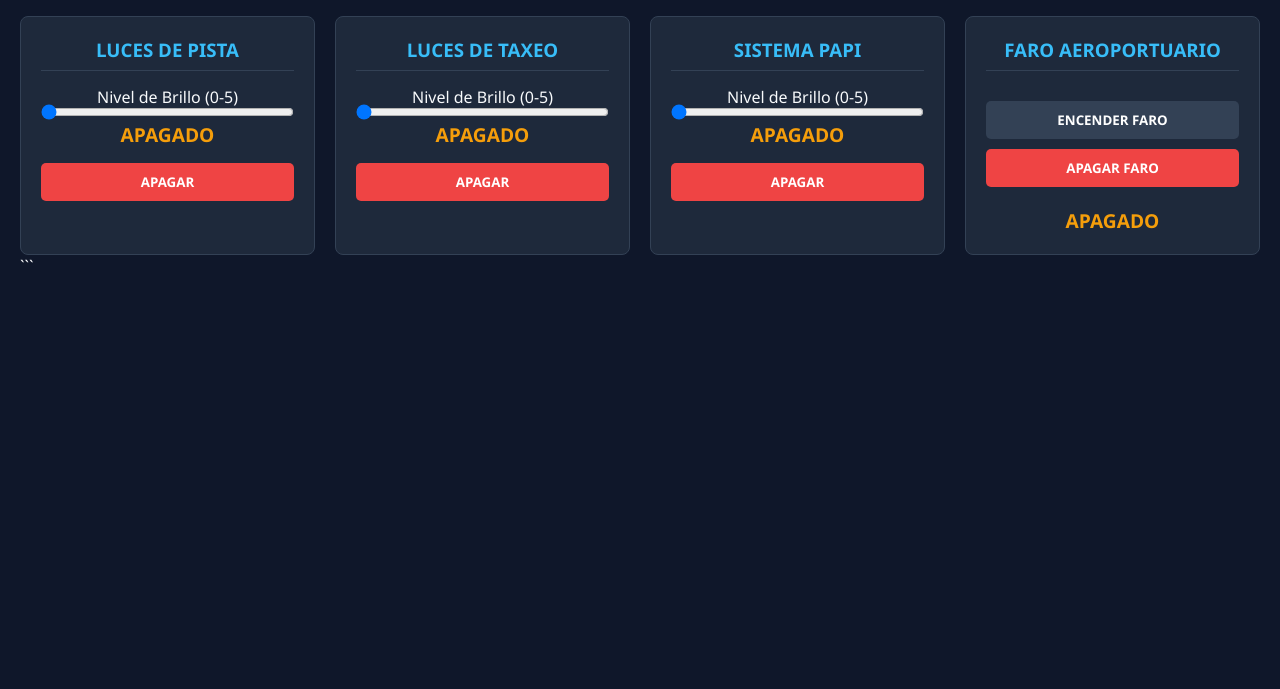
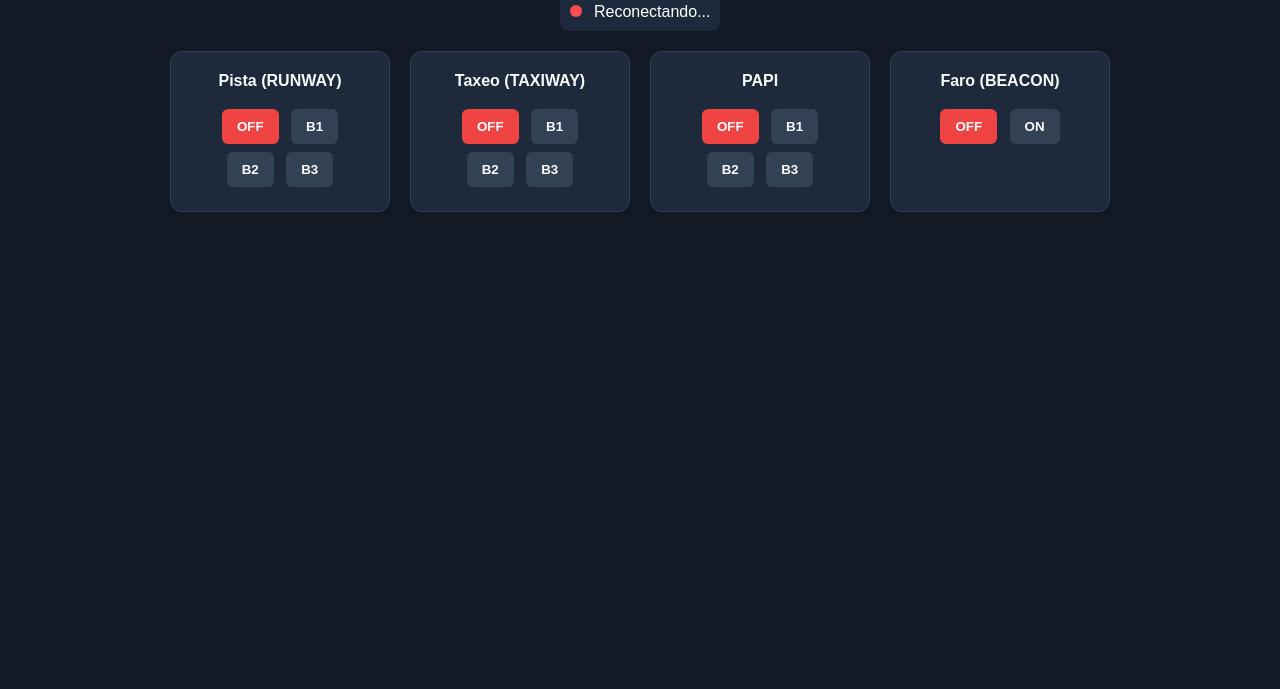
Before and after one commit to johnsalazar-plex/ccr-santa-elena, a website: page public/index.html in a window 1280 px wide. Shown: the part 111-800 px from the top of the page. Drawn offline with Linux system fonts and the light colour scheme.

Commit message:
Refactor HTML structure and styles for UI

````diff
--- a/public/index.html
+++ b/public/index.html
@@ -1,4 +1,3 @@
-```html
 <!DOCTYPE html>
 <html lang="es">
 <head>
@@ -6,151 +5,129 @@
   <meta name="viewport" content="width=device-width, initial-scale=1.0">
   <title>CCR - Aeropuerto Santa Elena</title>
   <style>
-    * { box-sizing: border-box; font-family: 'Segoe UI', Tahoma, Geneva, Verdana, sans-serif; margin: 0; padding: 0; }
-    body { background-color: #0f172a; color: #f8fafc; padding: 20px; }
-    .header { background-color: #1e293b; padding: 15px 20px; border-radius: 8px; display: flex; justify-content: space-between; align-items: center; margin-bottom: 20px; border: 1px solid #334155; }
-    .user-badge { background-color: #0284c7; padding: 6px 12px; border-radius: 20px; font-weight: bold; font-size: 0.85rem; }
-    .status-badge { padding: 6px 12px; border-radius: 20px; font-weight: bold; font-size: 0.85rem; background-color: #dc2626; }
-    .status-online { background-color: #16a34a; }
-    .title-box { text-align: center; margin-bottom: 20px; }
-    .grid { display: grid; grid-template-columns: repeat(auto-fit, minmax(280px, 1fr)); gap: 20px; }
-    .card { background-color: #1e293b; border-radius: 8px; padding: 20px; border: 1px solid #334155; text-align: center; }
-    .card h3 { color: #38bdf8; margin-bottom: 15px; border-bottom: 1px solid #334155; padding-bottom: 8px; }
-    .controls { display: flex; flex-direction: column; gap: 10px; margin-top: 15px; }
-    .btn { padding: 10px 15px; border: none; border-radius: 5px; cursor: pointer; font-weight: bold; transition: all 0.2s; background-color: #334155; color: white; }
-    .btn:hover { background-color: #475569; }
-    .btn-active { background-color: #0284c7; color: white; box-shadow: 0 0 10px rgba(2, 132, 199, 0.5); }
-    .btn-off { background-color: #ef4444; }
-    .btn-off:hover { background-color: #dc2626; }
-    .slider-container { margin: 15px 0; }
-    .slider { width: 100%; height: 8px; border-radius: 5px; background: #334155; outline: none; }
-    .val-display { font-size: 1.2rem; font-weight: bold; color: #f59e0b; margin-top: 5px; }
+    * { box-sizing: border-box; margin: 0; padding: 0; font-family: Arial, sans-serif; }
+    body { background-color: #121824; color: #fff; padding: 20px; text-align: center; }
+    h1 { color: #38ef7d; margin-bottom: 5px; }
+    h3 { color: #8892b0; margin-bottom: 20px; }
+    .status-bar { background: #1f293d; padding: 10px; border-radius: 8px; display: inline-block; margin-bottom: 20px; }
+    .status-dot { height: 12px; width: 12px; background-color: #ff4d4d; border-radius: 50%; display: inline-block; margin-right: 8px; }
+    .status-dot.connected { background-color: #00f2fe; }
+
+    .panel { display: flex; flex-wrap: wrap; justify-content: center; gap: 20px; }
+    .card { background: #1e293b; border: 1px solid #334155; border-radius: 12px; padding: 20px; width: 220px; text-align: center; }
+    .card h4 { margin-bottom: 15px; color: #f8fafc; }
+
+    .btn { background: #334155; border: none; color: white; padding: 10px 15px; margin: 4px; border-radius: 6px; cursor: pointer; transition: 0.2s; font-weight: bold; }
+    .btn:hover { background: #475569; }
+    .btn.active { background: #10b981; color: #000; }
+    .btn.off { background: #ef4444; }
   </style>
 </head>
 <body>
 
-  <div class="header">
-    <div class="user-badge">GERENTE GENERAL</div>
-    <h2>PANEL DE CONTROL CCR / AGL</h2>
-    <div id="netStatus" class="status-badge">DESCONECTADO</div>
+  <h1>AEROPUERTO SANTA ELENA</h1>
+  <h3>PANEL MÍMICO Y CONTROL DE REGULADORES (CCR / AGL)</h3>
+
+  <div class="status-bar">
+    <span id="dot" class="status-dot"></span>
+    <span id="status-text">Desconectado</span>
   </div>
 
-  <div class="grid">
-    <!-- PISTA -->
+  <div class="panel">
+    <!-- GRUPO 1: PISTA -->
     <div class="card">
-      <h3>LUCES DE PISTA</h3>
-      <div class="slider-container">
-        <label>Nivel de Brillo (0-5)</label>
-        <input type="range" id="slider-1" class="slider" min="0" max="5" value="0" onchange="sendControl(1, parseInt(this.value))">
-        <div id="val-1" class="val-display">APAGADO</div>
-      </div>
-      <div class="controls">
-        <button class="btn btn-off" onclick="sendControl(1, 0)">APAGAR</button>
-      </div>
+      <h4>Pista (RUNWAY)</h4>
+      <button class="btn off" onclick="sendControl(1, 0)">OFF</button>
+      <button class="btn" id="g1-b1" onclick="sendControl(1, 1)">B1</button>
+      <button class="btn" id="g1-b2" onclick="sendControl(1, 2)">B2</button>
+      <button class="btn" id="g1-b3" onclick="sendControl(1, 3)">B3</button>
     </div>
 
-    <!-- TAXEO -->
+    <!-- GRUPO 2: TAXEO -->
     <div class="card">
-      <h3>LUCES DE TAXEO</h3>
-      <div class="slider-container">
-        <label>Nivel de Brillo (0-5)</label>
-        <input type="range" id="slider-2" class="slider" min="0" max="5" value="0" onchange="sendControl(2, parseInt(this.value))">
-        <div id="val-2" class="val-display">APAGADO</div>
-      </div>
-      <div class="controls">
-        <button class="btn btn-off" onclick="sendControl(2, 0)">APAGAR</button>
-      </div>
+      <h4>Taxeo (TAXIWAY)</h4>
+      <button class="btn off" onclick="sendControl(2, 0)">OFF</button>
+      <button class="btn" id="g2-b1" onclick="sendControl(2, 1)">B1</button>
+      <button class="btn" id="g2-b2" onclick="sendControl(2, 2)">B2</button>
+      <button class="btn" id="g2-b3" onclick="sendControl(2, 3)">B3</button>
     </div>
 
-    <!-- PAPI -->
+    <!-- GRUPO 3: PAPI -->
     <div class="card">
-      <h3>SISTEMA PAPI</h3>
-      <div class="slider-container">
-        <label>Nivel de Brillo (0-5)</label>
-        <input type="range" id="slider-3" class="slider" min="0" max="5" value="0" onchange="sendControl(3, parseInt(this.value))">
-        <div id="val-3" class="val-display">APAGADO</div>
-      </div>
-      <div class="controls">
-        <button class="btn btn-off" onclick="sendControl(3, 0)">APAGAR</button>
-      </div>
+      <h4>PAPI</h4>
+      <button class="btn off" onclick="sendControl(3, 0)">OFF</button>
+      <button class="btn" id="g3-b1" onclick="sendControl(3, 1)">B1</button>
+      <button class="btn" id="g3-b2" onclick="sendControl(3, 2)">B2</button>
+      <button class="btn" id="g3-b3" onclick="sendControl(3, 3)">B3</button>
     </div>
 
-    <!-- FARO -->
+    <!-- GRUPO 4: FARO -->
     <div class="card">
-      <h3>FARO AEROPORTUARIO</h3>
-      <div class="controls" style="margin-top: 30px;">
-        <button id="btn-faro-on" class="btn" onclick="sendControl(4, 1)">ENCENDER FARO</button>
-        <button id="btn-faro-off" class="btn btn-off" onclick="sendControl(4, 0)">APAGAR FARO</button>
-      </div>
-      <div id="val-4" class="val-display" style="margin-top: 20px;">APAGADO</div>
+      <h4>Faro (BEACON)</h4>
+      <button class="btn off" onclick="sendControl(4, 0)">OFF</button>
+      <button class="btn" id="g4-b1" onclick="sendControl(4, 1)">ON</button>
     </div>
   </div>
 
   <script>
     const protocol = window.location.protocol === 'https:' ? 'wss:' : 'ws:';
     const wsUrl = `${protocol}//${window.location.host}/ws`;
-    let socket;
+    let ws;
 
     function connect() {
-      socket = new WebSocket(wsUrl);
+      ws = new WebSocket(wsUrl);
 
-      socket.onopen = () => {
-        const netStatus = document.getElementById('netStatus');
-        netStatus.textContent = 'EN LÍNEA';
-        netStatus.classList.add('status-online');
+      ws.onopen = () => {
+        document.getElementById('dot').classList.add('connected');
+        document.getElementById('status-text').innerText = 'Conectado en Vivo';
       };
 
-      socket.onmessage = (event) => {
+      ws.onmessage = (event) => {
         try {
           const msg = JSON.parse(event.data);
           if (msg.type === 'SYNC_FULL_STATE') {
-            syncFullUI(msg.data);
+            updateAllUI(msg.data);
           } else if (msg.type === 'CONTROL_AGL') {
-            updateSingleUI(msg.group, msg.state);
+            if (msg.aglState) updateAllUI(msg.aglState);
+            else updateSingleUI(msg.group, msg.state);
           }
-        } catch (e) {
-          console.error("Error al procesar mensaje:", e);
-        }
+        } catch (e) { console.error(e); }
       };
 
-      socket.onclose = () => {
-        const netStatus = document.getElementById('netStatus');
-        netStatus.textContent = 'DESCONECTADO';
-        netStatus.classList.remove('status-online');
-        setTimeout(connect, 3000);
+      ws.onclose = () => {
+        document.getElementById('dot').classList.remove('connected');
+        document.getElementById('status-text').innerText = 'Reconectando...';
+        setTimeout(connect, 2000);
       };
     }
 
     function sendControl(group, state) {
-      if (socket && socket.readyState === WebSocket.OPEN) {
-        socket.send(JSON.stringify({
-          type: 'CONTROL_AGL',
-          group: group,
-          state: state
-        }));
+      if (ws && ws.readyState === WebSocket.OPEN) {
+        ws.send(JSON.stringify({ type: 'CONTROL_AGL', group: group, state: state }));
       }
     }
 
-    function syncFullUI(data) {
+    function updateAllUI(state) {
       for (let g = 1; g <= 3; g++) {
-        updateSingleUI(g, data[g].state);
+        updateSingleUI(g, state[g].state);
       }
-      updateSingleUI(4, data[4].beacon ? 1 : 0);
+      updateSingleUI(4, state[4].beacon ? 1 : 0);
     }
 
     function updateSingleUI(group, state) {
-      if (group >= 1 && group <= 3) {
-        const slider = document.getElementById(`slider-${group}`);
-        const valDisplay = document.getElementById(`val-${group}`);
-        if (slider) slider.value = state;
-        if (valDisplay) valDisplay.textContent = state === 0 ? 'APAGADO' : `NIVEL ${state}`;
+      if (group <= 3) {
+        for (let b = 1; b <= 3; b++) {
+          const btn = document.getElementById(`g${group}-b${b}`);
+          if (btn) {
+            if (b === state) btn.classList.add('active');
+            else btn.classList.remove('active');
+          }
+        }
       } else if (group === 4) {
-        const valDisplay = document.getElementById('val-4');
-        const btnOn = document.getElementById('btn-faro-on');
-        if (valDisplay) valDisplay.textContent = state === 1 ? 'ENCENDIDO' : 'APAGADO';
-        if (btnOn) {
-          if (state === 1) btnOn.classList.add('btn-active');
-          else btnOn.classList.remove('btn-active');
+        const btn = document.getElementById('g4-b1');
+        if (btn) {
+          if (state === 1) btn.classList.add('active');
+          else btn.classList.remove('active');
         }
       }
     }
@@ -159,4 +136,3 @@
   </script>
 </body>
 </html>
-```
````
